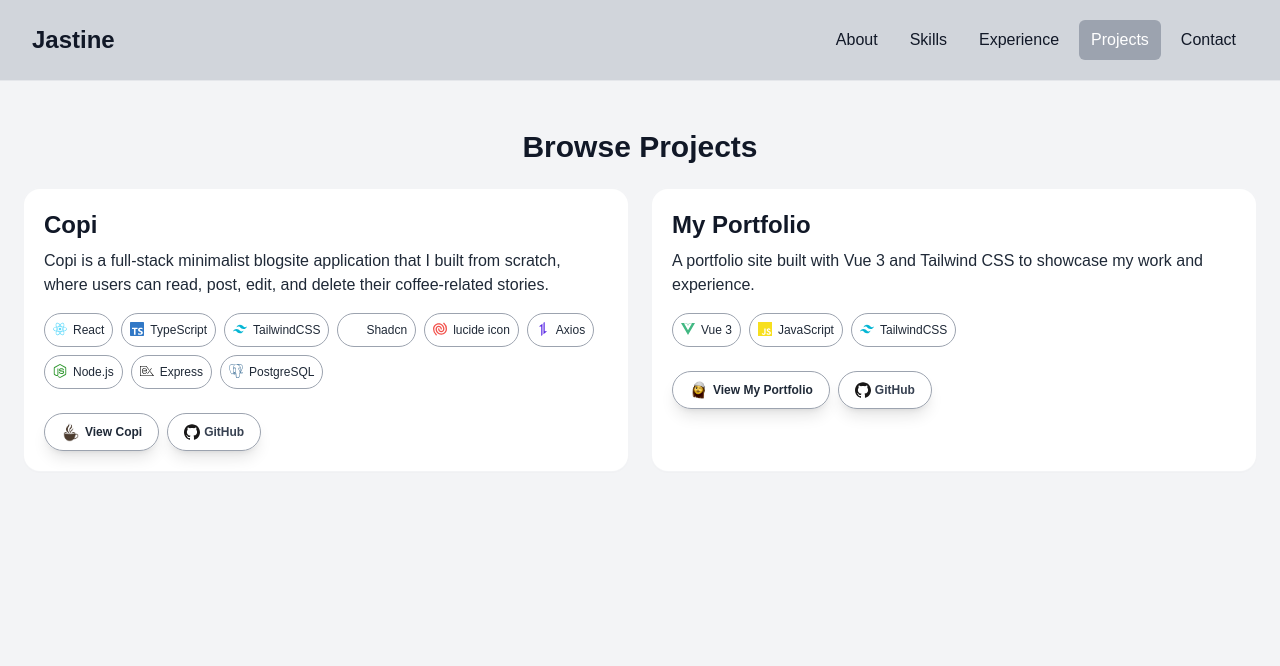
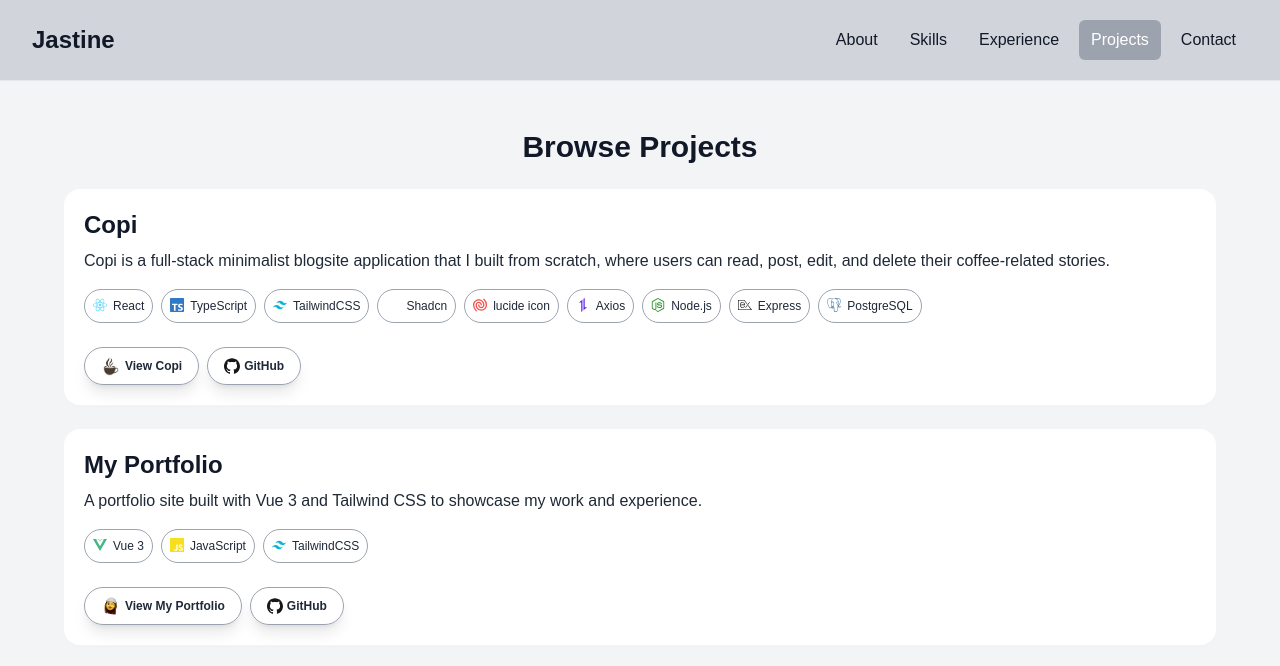
Before and after one commit to jastinemagboo/my-portfolio, a Vue app: page /projects in a window 1280 px wide. Shown: the top 666 px of the page. Built offline with nearby package versions, Linux system fonts and the light colour scheme; some icons are missing.

Commit message:
fix the UI design of experience page.

```diff
--- a/src/views/ExperienceViews.vue
+++ b/src/views/ExperienceViews.vue
@@ -16,7 +16,7 @@ function isOpen(id) {
 
 <template>
   <section class="bg-gray-100">
-    <div class="mx-auto max-w-7xl px-8 py-12 lg:px-16 min-h-screen">
+    <div class="mx-auto max-w-7xl px-6 py-12 lg:px-16 min-h-screen">
       <h2 class="mb-6 text-center text-3xl font-bold text-gray-900">Work Experience</h2>
 
       <div>
@@ -24,7 +24,7 @@ function isOpen(id) {
           <article
             v-for="exp in experiences"
             :key="exp.id"
-            class="bg-white p-6 rounded-lg shadow-md md:text-left"
+            class="bg-white p-6 rounded-lg md:text-left shadow-sm ring-1 ring-gray-100 transition hover:shadow-lg"
           >
             <h1 class="text-3xl font-bold mb-2 text-center md:text-left text-gray-800">
               {{ exp.position }}
@@ -58,11 +58,11 @@ function isOpen(id) {
 
             <div
               :id="`resp-${exp.id}`"
-              class="grid transition-[grid-template-rows] duration-300 ease-in-out mt-6"
+              class="grid transition-[grid-template-rows] duration-300 ease-in-out"
               :class="isOpen(exp.id) ? 'grid-rows-[1fr]' : 'grid-rows-[0fr]'"
             >
               <div class="min-h-0 overflow-hidden">
-                <h3 class="text-gray-900 text-center md:text-left text-lg font-bold mb-6">
+                <h3 class="text-gray-900 text-center md:text-left text-lg font-bold my-6">
                   Duties and Responsibilities
                 </h3>
 
--- a/src/views/ProjectViews.vue
+++ b/src/views/ProjectViews.vue
@@ -36,10 +36,11 @@ const iconTone = {
 
 <template>
   <section class="bg-gray-100 px-6 py-12 min-h-screen">
-    <div class="mx-auto max-w-7xl">
+    <div class="mx-auto max-w-6xl">
       <h2 class="mb-6 text-center text-3xl font-bold text-gray-900">Browse Projects</h2>
 
-      <div class="grid grid-cols-1 gap-6 sm:grid-cols-2">
+      <div>
+        <main class="grid grid-cols-1 gap-6">
           <article
             v-for="p in projects"
             :key="p.id"
@@ -90,7 +91,7 @@ const iconTone = {
                   :href="p.links.repo"
                   target="_blank"
                   rel="noopener"
-                class="inline-flex items-center gap-1 shadow-lg rounded-full border border-gray-400 px-4 py-2 text-xs font-semibold text-gray-700 transition hover:bg-gray-50"
+                  class="inline-flex items-center gap-1 shadow-lg rounded-full border border-gray-400 px-4 py-2 text-xs font-semibold text-gray-800 transition ease-in-out hover:-translate-y-1 hover:scale-100"
                 >
                   <Icon
                     icon="simple-icons:github"
@@ -102,6 +103,7 @@ const iconTone = {
               </div>
             </div>
           </article>
+        </main>
       </div>
     </div>
   </section>
```
Lines whose indentation alone changed are shown as unchanged.
